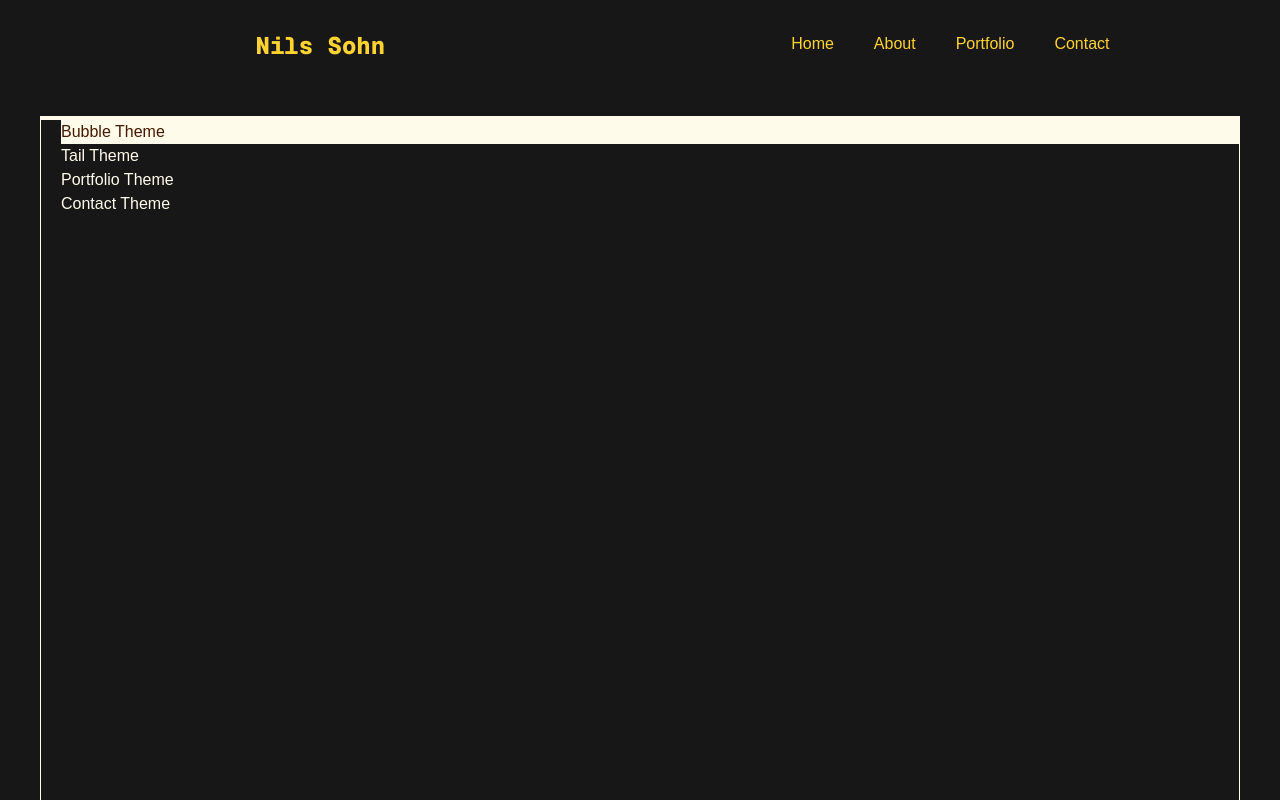
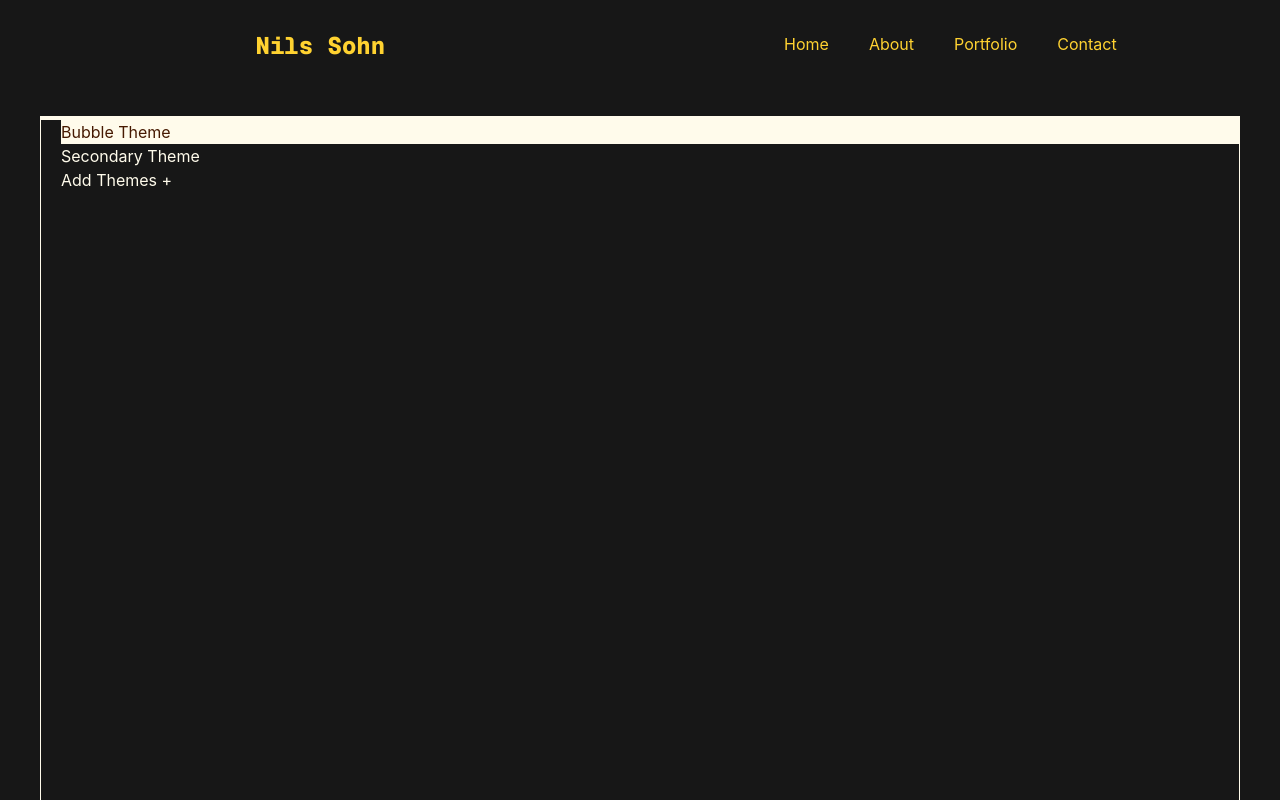
Before and after one commit to sohndotcloud/epub-online, a Next.js app: page / in a window 1280 px wide. Shown: the top 800 px of the page. Built offline with nearby package versions, Linux system fonts and the light colour scheme.

Commit message:
Added second menu with a market place to have additional themes to download

```diff
--- a/app/about/page.tsx
+++ b/app/about/page.tsx
@@ -4,7 +4,7 @@ import Nav from "../components/Nav"
 const AboutPage = () => {
   return (
     <div>
-      <Nav wave={"no"} />
+      <Nav wave={"no"} themePack={{}}/>
     </div>
   )
 }
--- /dev/null
+++ b/app/components/Market.tsx
@@ -0,0 +1,41 @@
+import React, {useState} from 'react'
+
+const themes = ["Gold Theme", "Bubble Theme", "Third Theme"];
+const downloaded = [0, 0, 0]
+
+const Market = ({selectTheme}) => {
+        const [selectedIndex, setSelectedIndex] = useState(0);
+    let prevIndex = 0;
+
+    const handleSelectTheme = (index: number) => {
+        setSelectedIndex(index);
+        selectTheme(themes[index]);
+
+    }
+    const handleKeyPress = (event, index) => {
+        if (event.key === "Enter") {
+            downloaded[index] = 1;
+            handleSelectTheme(-1);
+        }
+    }
+
+  return (
+    <div>
+         {themes.map((item, index) => (
+            <div
+                tabIndex={0}
+                key={index}
+                className={`${selectedIndex === index
+                    ? 'selected bg-amber-50 text-amber-950' : ''}`}
+                     onKeyDown={(event) => handleKeyPress(event, index)}
+                 onClick={() => handleSelectTheme(index)}>
+                    {item}
+                    { downloaded[index] == 0 && " [Install]" }
+                    { downloaded[index] != 0 && " [Downloaded]" }
+                    </div>
+        ))}
+    </div>
+  )
+}
+
+export default Market
--- a/app/components/Nav.tsx
+++ b/app/components/Nav.tsx
@@ -4,7 +4,7 @@ import Link from 'next/link'
 import React, { useEffect, useState } from "react";
 import {motion} from "framer-motion"
 
-export default function Nav({wave}) {
+export default function Nav({wave, themePack}) {
     const [header,setHeader] = useState(false);
 
     const scrollHeader = () => {
@@ -22,10 +22,11 @@ export default function Nav({wave}) {
       }
     }, [])
 
+    console.log("Theme pack: " + themePack.font);
 
   return (
     // <div className={header ? " fixed w-[100%] top-0 border-0" : ""} >
-    <div className=" w-full flex pl-5 bg-neutral-900">
+    <div className={"w-full flex pl-5 " + themePack.background}>
         <motion.div
           initial={{ opacity: 0, y: -25}}
           animate={{ opacity: 1, y: 0 }}
--- a/app/components/ProgramMenu.tsx
+++ b/app/components/ProgramMenu.tsx
@@ -1,21 +1,34 @@
 import React, {useState} from 'react'
+import Market from './Market';
 
-const ProgramMenu = () => {
+const ProgramMenu = ({ selectTheme }) => {
 
-    const menuItems = [ "Bubble Theme", "Tail Theme", "Portfolio Theme", "Contact Theme"];
+    const menuItems = ["Bubble Theme", "Secondary Theme"];
     const [selectedIndex, setSelectedIndex] = useState(0);
+    const [marketOpen, setMarketOpen] = useState(false);
+
+    const handleSelectTheme = (index: number) => {
+        setSelectedIndex(index);
+        selectTheme(menuItems[index]);
+    }
 
     return (
     <div id="menu" className="pl-5">
-        {menuItems.map((item, index) => (
+        {!marketOpen &&
+        menuItems.map((item, index) => (
             <div
                 key={index}
                 className={`${selectedIndex === index
                     ? 'selected bg-amber-50 text-amber-950' : ''}`}
-                onClick={() => setSelectedIndex(index)} >
+                onClick={() => handleSelectTheme(index)} >
                     {item}
                     </div>
         ))}
+        { !marketOpen &&
+            (<div>
+            <button onClick={() => setMarketOpen(true)}>{"Add Themes +"}</button>
+            </div>)}
+            { marketOpen && <Market selectTheme={selectTheme} />}
     </div>
     )
 }
--- a/app/globals.css
+++ b/app/globals.css
@@ -1,4 +1,6 @@
 @import "tailwindcss";
+
+@import '@fontsource/inter/400.css';
 
 :root {
   --foreground: #ffffff;
@@ -13,11 +15,10 @@
 }
 
 
-
 body {
   background: var(--background);
   color: var(--foreground);
-  font-family: Arial, Helvetica, sans-serif;
+  font-family: 'Inter', -apple-system, BlinkMacSystemFont, sans-serif;
 }
 
 ul li {
--- a/app/page.tsx
+++ b/app/page.tsx
@@ -2,17 +2,35 @@
 import Nav from './components/Nav'
 import ProgramMenu from './components/ProgramMenu';
 import {motion} from "framer-motion"
+import {useState} from "react"
+
+interface ThemePack {
+  background: string;
+  font: string
+}
+
 export default function Home() {
+  let [ theme, selectTheme ] = useState("");
+  let [ themePack, setThemePack ] = useState<ThemePack>({font: "serif", background: "bg-neutral-900"});
+
+  const handleSelectTheme = (data: string) => {
+    selectTheme(data);
+    switch (data) {
+      case "Bubble Theme":
+        setThemePack({font: "serif", background: "bg-neutral-900"});
+        break;
+    }
+  }
 
   return (
      <div>
-     <Nav />
+     <Nav wave={"yes"} themePack={themePack}/>
      <div className="body mt-4">
       <motion.div initial={{ opacity: 0}}
           animate={{ opacity: 1 }}
           transition={{ delay: 1.5, duration: 1.5 }}
           className="border text-amber-50 mx-10 h-200 mb-10 border-t-4">
-            <ProgramMenu/>
+            <ProgramMenu selectTheme={handleSelectTheme} />
         </motion.div>
      </div>
      </div>
--- a/package.json
+++ b/package.json
@@ -9,6 +9,7 @@
     "lint": "eslint"
   },
   "dependencies": {
+    "@fontsource/inter": "^5.2.7",
     "framer-motion": "^12.23.12",
     "next": "15.5.3",
     "react": "19.1.0",
```
Also changed, not shown: app/util/Theme.tsx (added, +7 -0 lines), 1 other file (tests, documents, lock files or other folders).
